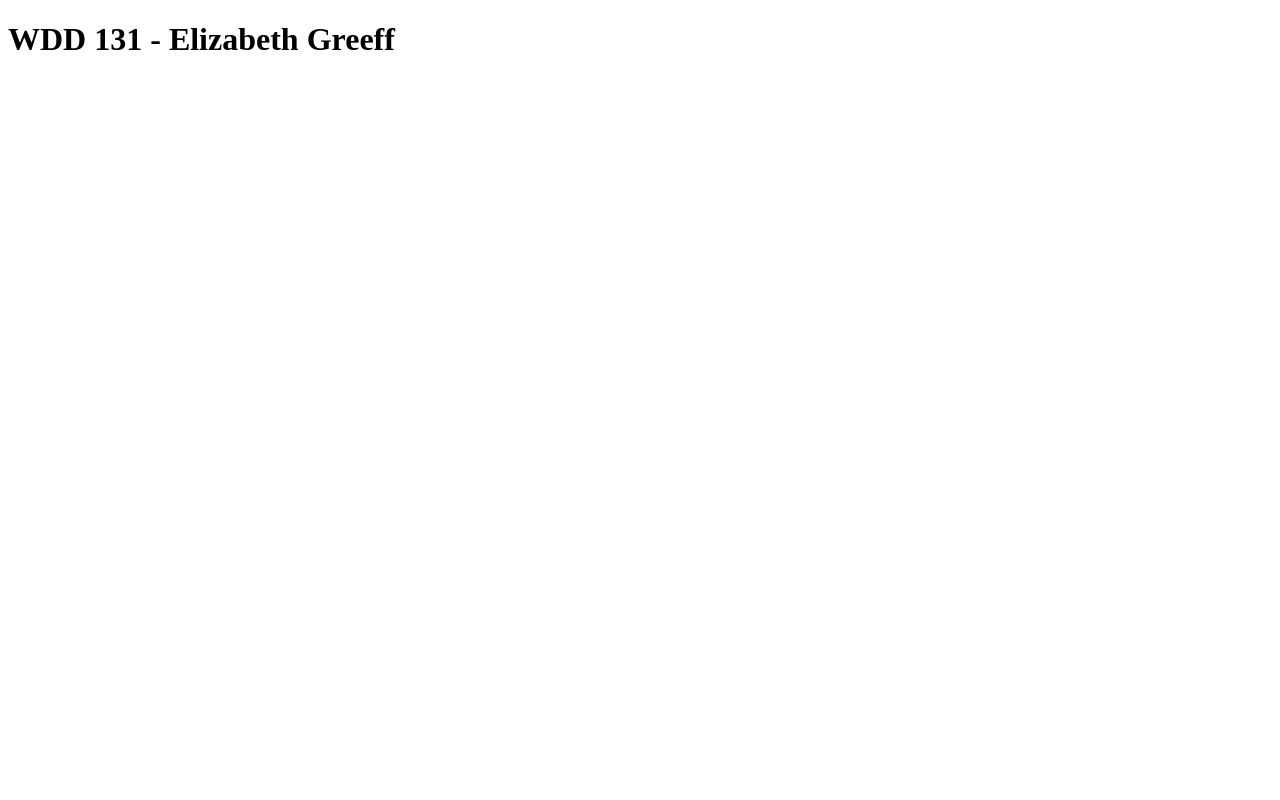
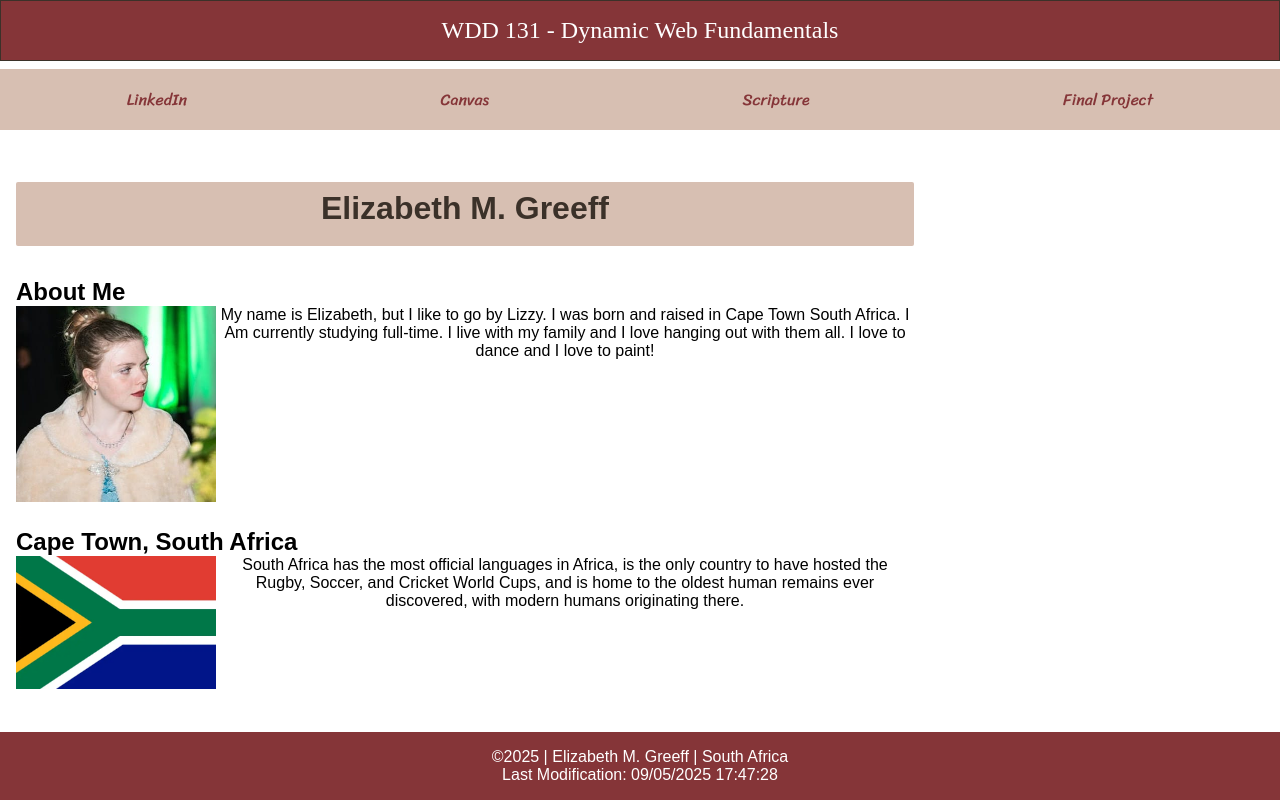
Before and after one commit to ElizabethGreeff/wdd131, a plain HTML site: page index.html in a window 1280 px wide. Drawn offline with Linux system fonts and the light colour scheme; a web font is replaced by a local one.

Commit message:
Finished week 1 home page

```diff
--- a/index.html
+++ b/index.html
@@ -2,13 +2,51 @@
 <html lang="en">
 
 <head>
+    <link rel="preconnect" href="https://fonts.googleapis.com">
+    <link rel="preconnect" href="https://fonts.gstatic.com" crossorigin>
+    <link href="https://fonts.googleapis.com/css2?family=Sriracha&family=Zain&display=swap" rel="stylesheet">
     <meta charset="UTF-8">
+    <link rel="stylesheet" href="styles/base.css">
     <meta name="viewport" content="width=device-width, initial-scale=1.0">
-    <title>WDD131</title>
+    <title>WDD 131 - Dynamic Web Fundamentals - Elizabeth M. Greeff</title>
+    <meta name="description" content="Elizabeth M. Greeff. Course: WDD131. Home page used to access any external links.">
+    <meta name="author" content="Elizabeth M. Greeff">
+    <script src="scripts/getdates.js" defer></script>
 </head>
 
 <body>
-    <h1>WDD 131 - Elizabeth Greeff</h1>
+    <header>
+        <span id="course-title">WDD 131 - Dynamic Web Fundamentals</span>
+        <nav>
+            <ul class="links">
+                <li><a href="https://www.linkedin.com/in/elizabeth-greeff-3a02aa33a/" title="linked-in">LinkedIn</a></li>
+                <li><a href="https://byupw.instructure.com/" title="canvas">Canvas</a></li>
+                <li><a href="https://www.churchofjesuschrist.org/study/scriptures/bofm/alma/53?lang=eng&id=p22#p22" title="scripture">Scripture</a></li>
+                <li><a href="#" title="final-project">Final Project</a></li>
+            </ul>
+        </nav>
+    </header>
+    <main>
+        <h1>Elizabeth M. Greeff</h1>
+        <section class="card">
+            <h2>About Me</h2>
+            <img src="images/elizabeth-greeff.jpg" alt="Elizabeth M. Greeff" width="200">
+            <p>My name is Elizabeth, but I like to go by Lizzy. I was born and raised in Cape Town South Africa. I Am currently
+                studying full-time. I live with my family and I love hanging out with them all. I love to dance and I love to
+                paint!</p>
+        </section>
+        <section class="card">
+            <h2>Cape Town, South Africa</h2>
+            <img src="images/south-african-flag.webp" alt="South African flag" width="200">
+            <p>South Africa has the most official languages in Africa, is the only country to have hosted the Rugby, Soccer, and
+            Cricket World Cups, and is home to the oldest human remains ever discovered, with modern humans originating there.</p>
+        </section>
+
+    </main>
+    <footer>
+        <p>©<span id="currentyear"></span> | Elizabeth M. Greeff | South Africa</p>
+        <p id="lastModified"></p>
+    </footer>
 </body>
 
 </html>
--- /dev/null
+++ b/scripts/getdates.js
@@ -0,0 +1,5 @@
+const year = new Date().getFullYear();
+document.getElementById("currentyear").textContent = year;
+
+const lastModified = document.lastModified;
+document.getElementById("lastModified").textContent = "Last Modification: " + lastModified;
--- /dev/null
+++ b/styles/base.css
@@ -0,0 +1,120 @@
+.sriracha-regular {
+    font-family: "Sriracha", cursive;
+    font-weight: 400;
+    font-style: normal;
+}
+.zain-regular {
+    font-family: "Zain", sans-serif;
+    font-weight: 400;
+    font-style: normal;
+}
+
+:root {
+    --primary-color: #853538;
+    --secondary-color: #D7BFB2;
+    --accent-color: #3b3129;
+    --heading-font: "Sriracha", cursive;
+    --body-font: "Zain", sans-serif;
+}
+
+* {
+    margin: 0;
+    padding: 0;
+    box-sizing: border-box;
+}
+
+body {
+    display: grid;
+    height: 100vh;
+    grid-template: 150px 1fr auto / auto 1fr 350px;
+    font-family: var(--body-font);
+}
+header {
+    grid-column: 1/4;
+}
+
+header span {
+    display: block;
+    background-color: var(--primary-color);
+    font-family: var(--heading-font);
+    color: white;
+    text-align: center;
+    padding: 1rem;
+    border: 1px solid var(--accent-color);
+    font-size: 1.5rem;
+}
+
+#course-title {
+    display: block;
+    font-family: 'Playfair Display', serif;
+    font-size: 1.5rem;
+    margin-bottom: 0.5rem;
+}
+
+nav {
+    background-color: var(--secondary-color);
+    margin: 0 auto;
+}
+
+nav ul {
+    list-style-type: none;
+    display: flex;
+    justify-content: space-around;
+}
+
+nav a {
+    display: block;
+    color: var(--primary-color);
+    text-align: center;
+    padding: 1rem;
+    text-decoration: none;
+    font-family: var(--heading-font);
+}
+
+nav a:hover {
+    text-decoration: underline;
+    color: var(--accent-color);
+}
+
+main {
+    grid-column: 1/3;
+    display: grid;
+    gap: 1rem;
+    padding: 1rem;
+    border-radius: 8px;
+    margin: 1rem auto;
+    max-width: 1200px;
+}
+main h1 {
+    text-align: center;
+    background-color: var(--secondary-color);
+    color: var(--accent-color);
+    margin-bottom: 1rem;
+    padding: 0.5rem;
+    border-radius: 2px;
+}
+
+.card {
+    background: none;
+    border: none;
+    padding: 0;
+}
+
+.card img {
+    width: 200px;
+    float: left;
+}
+
+.card p {
+    text-align: center;
+
+    color: black;
+}
+
+footer {
+    grid-column: 1/4;
+    padding: 1rem;
+    background-color: var(--primary-color);
+    color: white;
+    text-align: center;
+}
```
Also changed, not shown: week01/basic-layout.html (+6 -1 lines), images/elizabeth-greeff.jpg (added), images/south-african-flag.webp (added).
